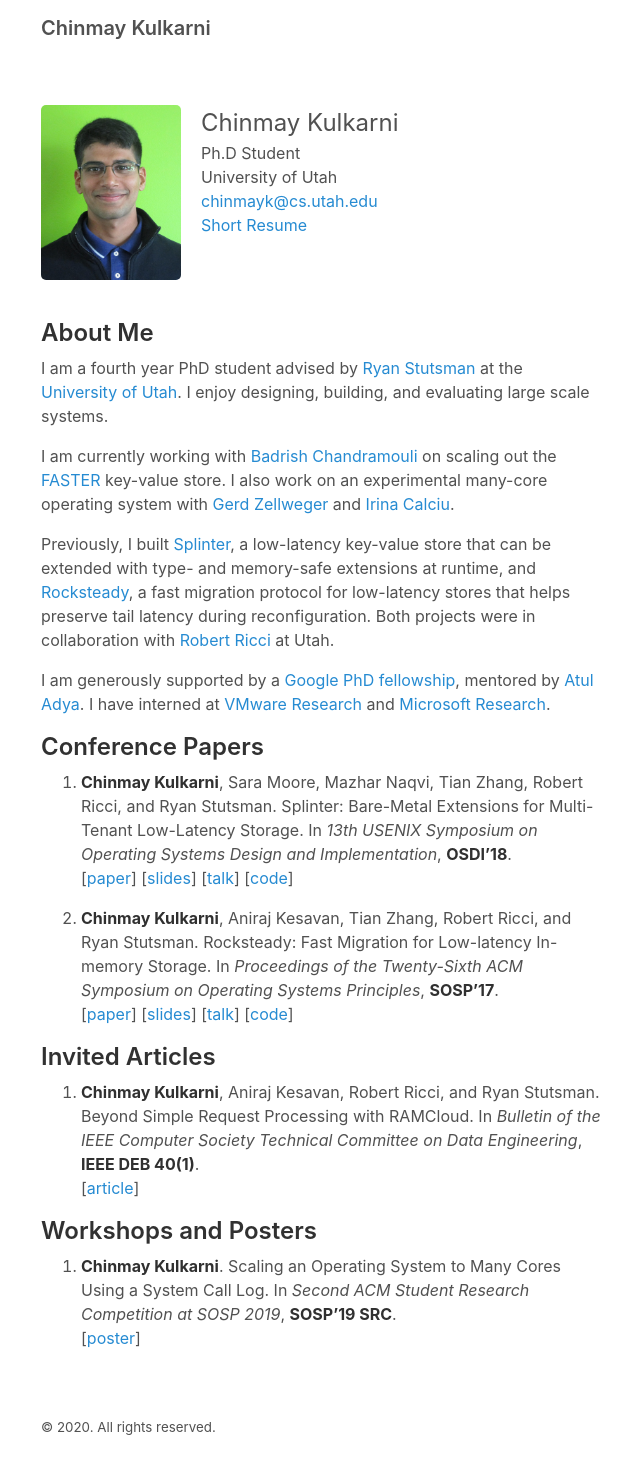
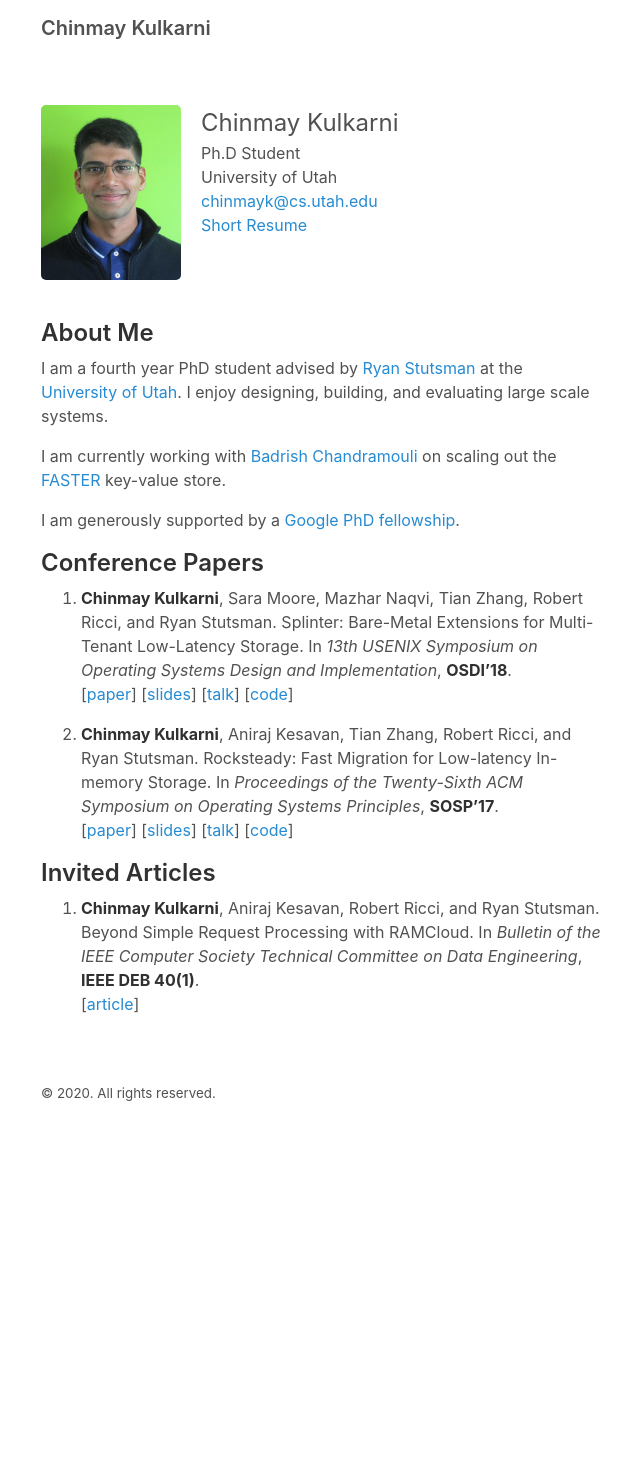
Before and after one commit to chinkulkarni/chinkulkarni.github.io, a Jekyll site: the page built from index.md, in a window 1280 px wide. Shown: the whole page, without its empty margins (319-959 px from the left). Built offline with Jekyll 4.4.1, drawn with Linux system fonts in a browser that asks for light colours; after the commit the page ends 1136 px from its top, so only the background shows below that.

Commit message:
Update CV

```diff
--- a/index.md
+++ b/index.md
@@ -17,17 +17,15 @@ University of Utah<br>
 
 ## About Me
 
-I am a fourth year PhD student advised by [Ryan Stutsman](http://rstutsman.github.io/) at
-the [University of Utah](http://www.cs.utah.edu/). I enjoy designing, building, and evaluating large scale systems.
+I am a fourth year PhD student advised by [Ryan Stutsman](http://rstutsman.github.io/)
+at the [University of Utah](http://www.cs.utah.edu/). I enjoy designing,
+building, and evaluating large scale systems.
 
-I am currently working with [Badrish Chandramouli](http://badrish.net/) on scaling out the
-[FASTER](https://microsoft.github.io/FASTER/) key-value store. I also work on an experimental
-many-core operating system with [Gerd Zellweger](https://www.linkedin.com/in/gerdzellweger)
-and [Irina Calciu](https://cs.brown.edu/people/irina/).
+I am currently working with [Badrish Chandramouli](http://badrish.net/) on
+scaling out the [FASTER](https://microsoft.github.io/FASTER/) key-value store.
 
-Previously, I built [Splinter](http://utah.systems/projects/kulkarni_splinter), a low-latency key-value store that can be extended with type- and memory-safe extensions at runtime, and [Rocksteady](http://utah.systems/projects/kulkarni_rocksteady), a fast migration protocol for low-latency stores that helps preserve tail latency during reconfiguration. Both projects were in collaboration with [Robert Ricci](http://ricci.io/) at Utah.
-
-I am generously supported by a [Google PhD fellowship](https://ai.googleblog.com/2019/09/announcement-of-2019-fellowship.html), mentored by [Atul Adya](https://ai.google/research/people/AtulAdya). I have interned at [VMware Research](https://research.vmware.com/) and [Microsoft Research](https://www.microsoft.com/en-us/research/?from=http%3A%2F%2Fresearch.microsoft.com%2F).
+I am generously supported by a [Google PhD fellowship](
+https://ai.googleblog.com/2019/09/announcement-of-2019-fellowship.html).
 
 ## Conference Papers
 
@@ -53,10 +51,3 @@ I am generously supported by a [Google PhD fellowship](https://ai.googleblog.com
    Beyond Simple Request Processing with RAMCloud.
    In *Bulletin of the IEEE Computer Society Technical Committee on Data Engineering*,<br> **IEEE DEB 40(1)**.<br>
    [[article](https://chinkulkarni.github.io/public/deb-2017.pdf)]
-
-## Workshops and Posters
-
-1. **Chinmay Kulkarni**.
-   Scaling an Operating System to Many Cores Using a System Call Log.
-   In *Second ACM Student Research Competition at SOSP 2019*, **SOSP'19 SRC**.<br>
-   [[poster](https://chinkulkarni.github.io/public/bespin-sosp.pdf)]
```
Also changed, not shown: 2 other files.
